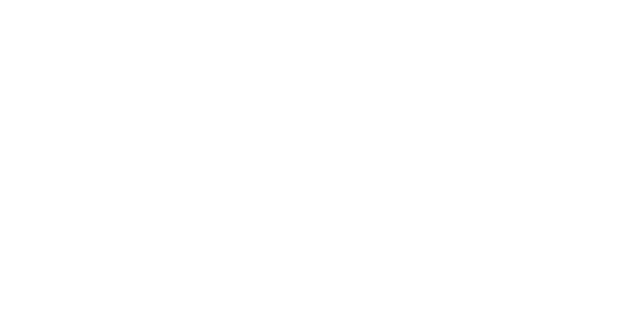
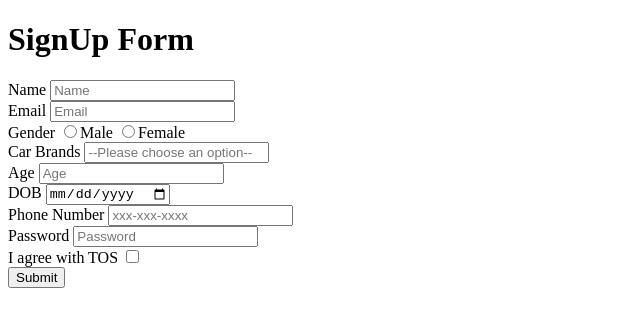
Before and after one commit to acciojob/signup-form-car-ShariqShaikh33, a website: page main.html in a window 1280 px wide. Shown: the whole page, without its empty margins (0-640 px from the left). Drawn offline with Linux system fonts and the light colour scheme.

Commit message:
created a submission

```diff
--- a/main.html
+++ b/main.html
@@ -8,6 +8,39 @@
 
 <body>
 	<!-- the entire body must be written by student -->
+	<form method="post">
+		<h1>SignUp Form</h1>
+
+		<label for="name">Name</label>
+		<input id="name" type="text" required placeholder="Name">
+		<br>
+		<label for="email">Email</label>
+		<input id="email" type="email" required placeholder="Email">
+		<br>
+		<label for="">Gender</label>
+		<input id="gender_m" type="radio" name="gender">Male
+		<input id="gender_f" type="radio" name="gender">Female
+		<br>
+		<label for="cars">Car Brands</label>
+		<input id="cars" type="select" required placeholder="--Please choose an option--">
+		<br>
+		<label for="age">Age</label>
+		<input id="age" type="number" required placeholder="Age">
+		<br>
+		<label for="dob">DOB</label>
+		<input id="dob" type="date" required>
+		<br>
+		<label for="tel">Phone Number</label>
+		<input id="tel" type="tel" placeholder="xxx-xxx-xxxx">
+		<br>
+		<label for="password">Password</label>
+		<input id="password" type="password" required placeholder="Password">
+		<br>
+		<label for="tos">I agree with TOS</label>
+		<input id="tos" type="checkbox" required>
+		<br>
+		<button type="submit">Submit</button>
+	</form>
     <script type="text/javascript" src="./script.js">
 </script>
 
```
